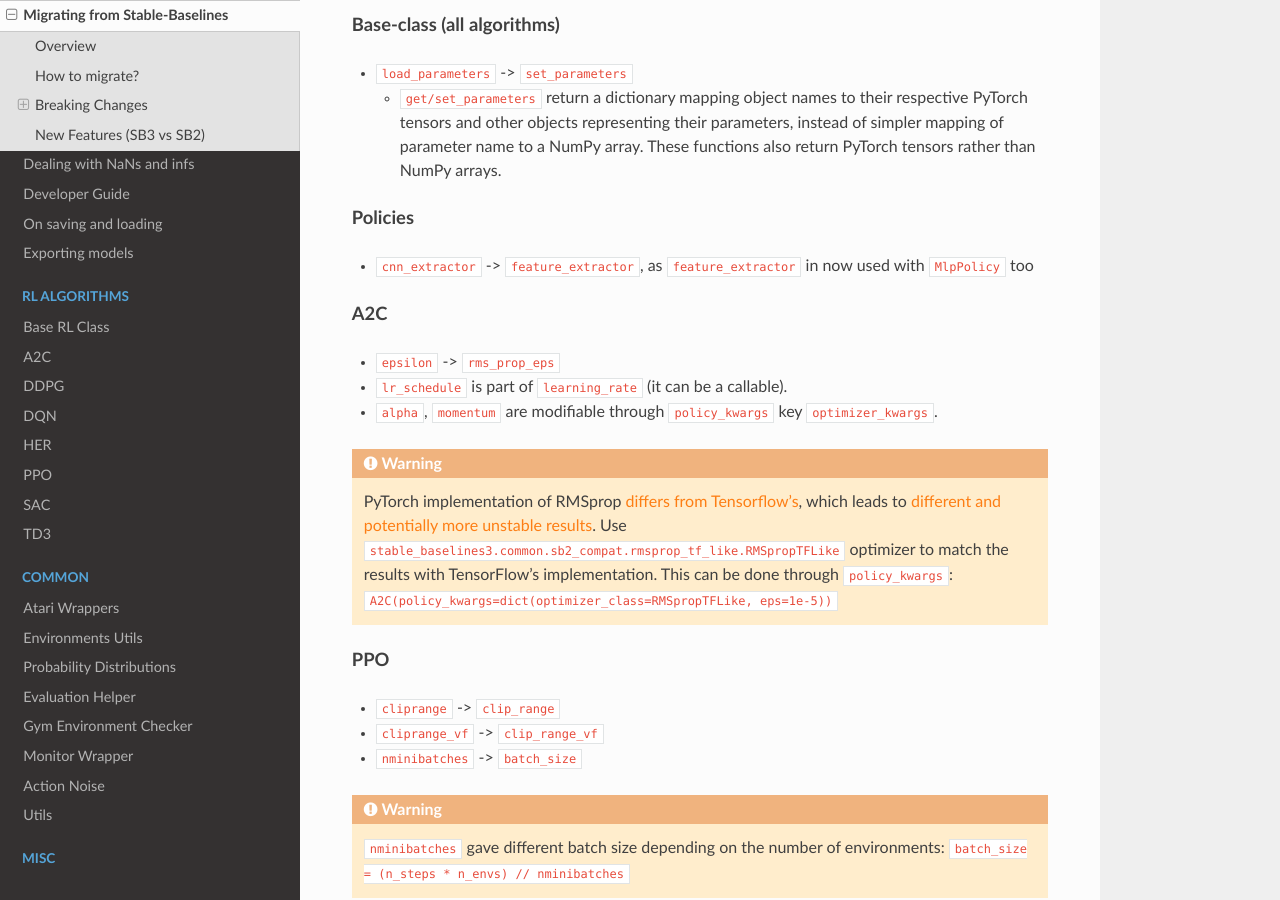
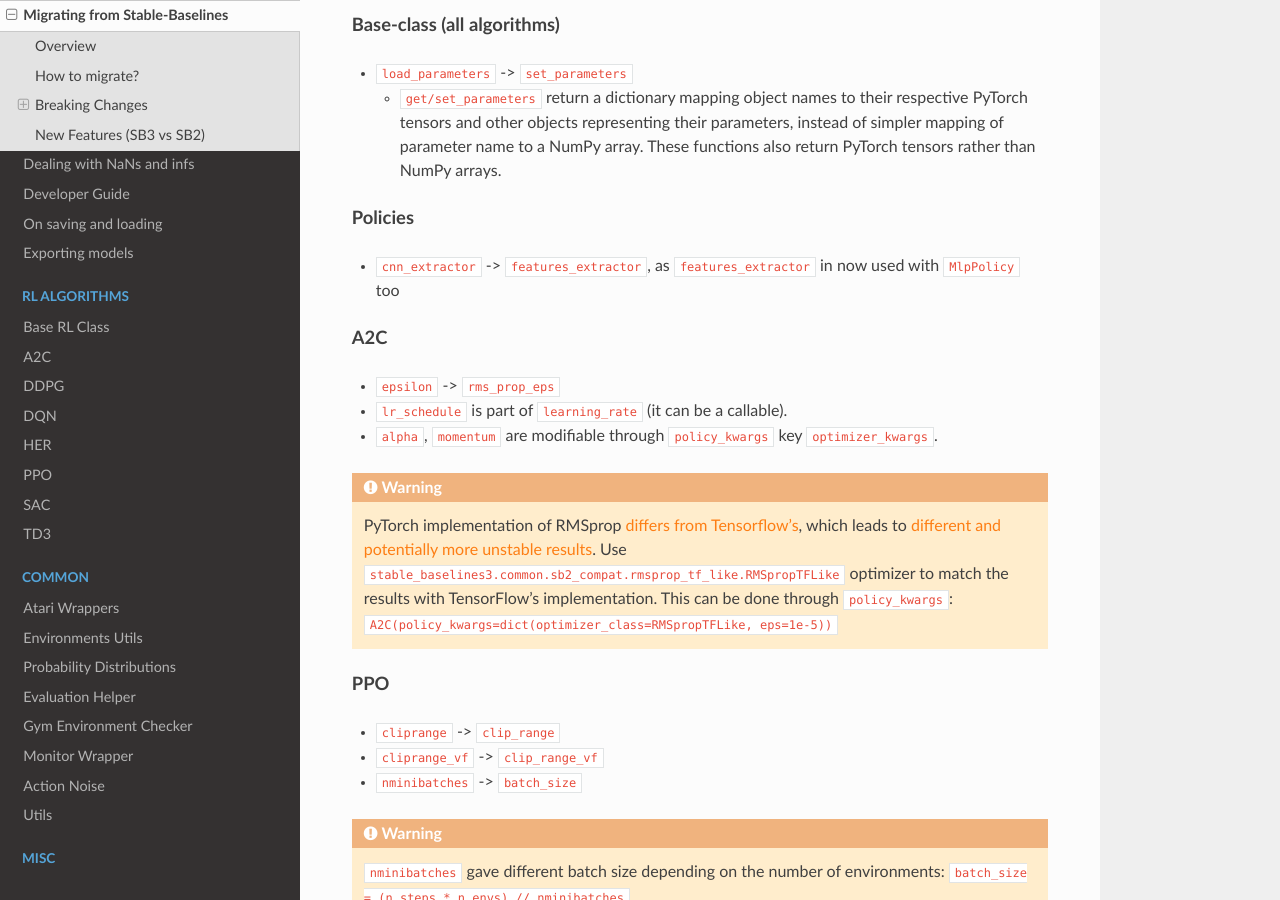
Before and after one commit to DLR-RM/stable-baselines3, a Sphinx documentation site: the page built from docs/guide/migration.rst, in a window 1280 px wide and 900 px high, scrolled down 1817 px. Built offline with Sphinx 7.4.7 and the Read the Docs theme 2.0.0, drawn with Linux system fonts in a browser that asks for light colours; pages that are not in the unit, such as notebooks, are missing from menus.

Commit message:
Fix name

```diff
--- a/docs/guide/migration.rst
+++ b/docs/guide/migration.rst
@@ -98,7 +98,7 @@
 Policies
 ^^^^^^^^
 
-- ``cnn_extractor`` -> ``feature_extractor``, as ``feature_extractor`` in now used with ``MlpPolicy`` too
+- ``cnn_extractor`` -> ``features_extractor``, as ``features_extractor`` in now used with ``MlpPolicy`` too
 
 A2C
 ^^^
```
